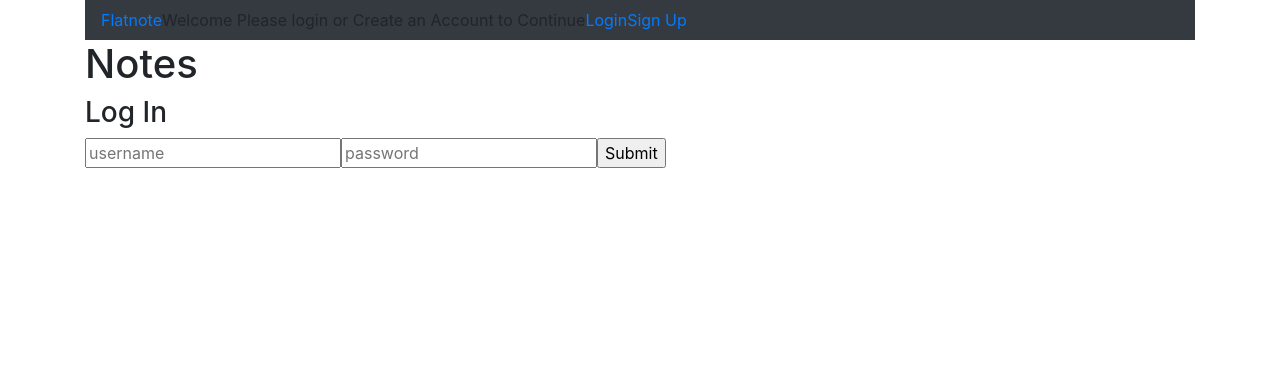
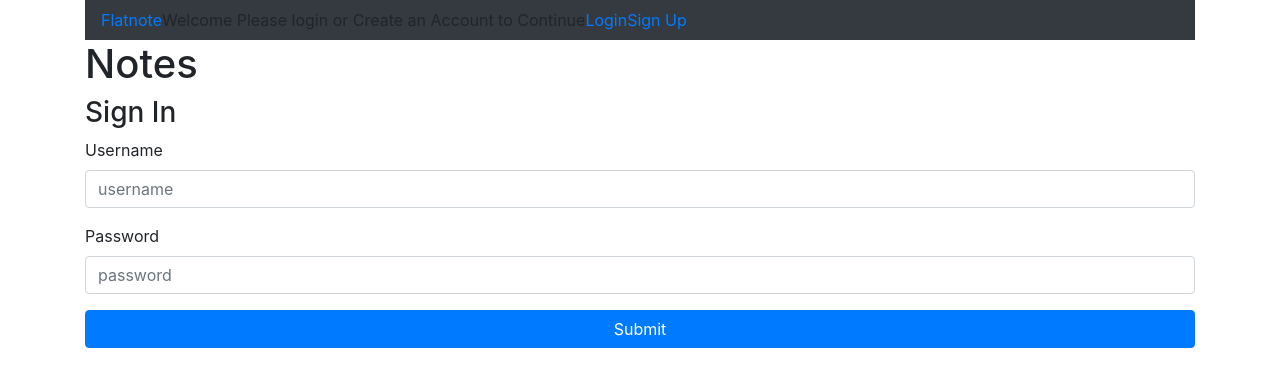
Before and after one commit to jqwest/flatnote-frontend, a React (Create React App) app: page /login in a window 1280 px wide. Shown: the top 386 px of the page. Built offline with nearby package versions, Linux system fonts and the light colour scheme.

Commit message:
added styling to navbar and login

```diff
--- a/src/App.js
+++ b/src/App.js
@@ -13,7 +13,9 @@ class App extends Component {
     super(props)
       this.state = {
         currentUser: null,
-        isLoggedIn: false
+        isLoggedIn: false,
+        username: "",
+        password: ""
     }
   }
 
@@ -59,7 +61,7 @@ class App extends Component {
       isLoggedIn: false
     }, () => {
       localStorage.removeItem("token")
-      this.props.history.push("/login")
+      this.props.history.push("/")
     })
   }
 
--- a/src/components/HomeButton.js
+++ /dev/null
@@ -1,14 +0,0 @@
-import React from 'react';
-import { Link } from 'react-router-dom';
-
-function HomeButton() {
-    return (
-        <Link to='/notes'>
-            <div className="home-button">
-                <img src="./round_home_black_18dp.png" alt="reddet icon" className="logo"/>
-            </div>
-        </Link>
-    )
-}
-
-export default HomeButton
--- a/src/components/Login.js
+++ b/src/components/Login.js
@@ -35,29 +35,35 @@ class Login extends React.Component {
 
     render() {
         return (
-            <div>
-            <h3>Log In</h3>
             <form onSubmit={this.handleSubmit}>
+                <h3>Sign In</h3>
+
+                <div className='form-group'>
+                    <label>Username</label>
                     <input
+                        className='form-control'
                         name='username'
                         type="text"
                         placeholder="username"
                         onChange={this.handleChange}
                         value={this.state.username}
                     />
+                </div>
+
+                <div>
+                    <label>Password</label>
                     <input
+                        className='form-control'
                         name='password'
                         type="password"
                         placeholder="password"
                         onChange={this.handleChange}
                         value={this.state.password}
                     />
-                <input
-                    type="submit"
-                    value="Submit"
-                />
+                </div>
+                <p/>
+                <button type='submit' className='btn btn-primary btn-block'>Submit</button>
             </form>
-        </div>
         )
     }
 }
--- a/src/components/MainNavbar.js
+++ b/src/components/MainNavbar.js
@@ -1,22 +1,19 @@
 import React from 'react';
-import UserControls from './UserControls';
-import HomeButton from './HomeButton';
 import Nav from 'react-bootstrap/Nav';
-import Form from 'react-bootstrap/Form';
-import FormControl from 'react-bootstrap/FormControl'
-import Button from 'react-bootstrap/Button';
 import Navbar from 'react-bootstrap/Navbar'
 import { Link } from 'react-router-dom';
 
 const MainNavbar = props => {
-    console.log(props);
+  console.log(props);
+
+  const isLoggedIn = props.isLoggedIn;
 
     return (
-      <Navbar bg="dark" variant="dark">
+      <Navbar bg="dark" variant="light">
         <Link to="/home">Flatnote</Link>
         Welcome {
-          props.isLoggedIn ? props.currentUser.username : 'Please login or Create an Account to Continue'
-      }
+          isLoggedIn ? props.currentUser.username : 'Please login or Create an Account to Continue'
+          }
           <Nav className="mr-auto">
           {
             props.isLoggedIn ? <Link to="/newnote">New Note</Link> : null
@@ -27,10 +24,7 @@ const MainNavbar = props => {
             {props.isLoggedIn ? <Link to="/home">Log Out</Link> : null
             }
       </Nav>
-      {/* <Form inline>
-        <FormControl type="text" placeholder="Search" className="mr-sm-2" />
-      <Button variant="outline-info">Search</Button>
-      </Form> */}
+
   </Navbar>
     )
 }
```
Lines whose indentation alone changed are shown as unchanged.
